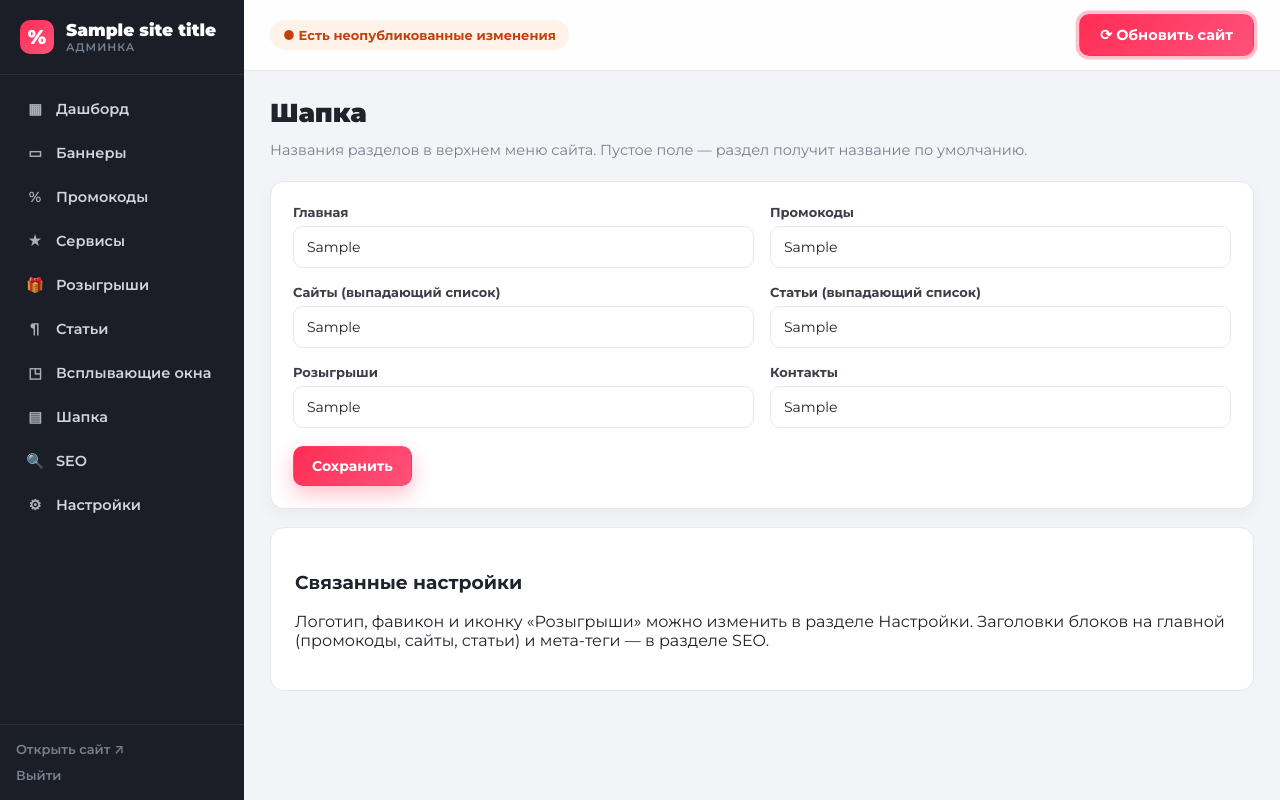
After one commit to decraisgg/promocodich, a Node project: template views/admin/header.ejs in a window 1280 px wide. The commit adds this page. Run offline with Node 20 templates, Linux system fonts and the light colour scheme; the template is opened without the code that fills it: most values are stand-ins (such as "Sample title", 1, 10 or a date in 2020).

Commit message:
Add editable header labels, enlarge giveaways icon, harden primary button text
- New admin "Шапка" tab (/admin/header): edit the navigation labels
  (Главная / Промокоды / Сайты / Статьи / Розыгрыши / Контакты); nav_* settings
  with safe fallbacks, used in the public header
- Enlarge the giveaways icon image (18px -> 32px) using negative vertical
  margins so the row height is unchanged and the "Розыгрыши" text does not
  shift down
- Force white text on the red primary button (color + -webkit-text-fill-color)
  so "Сохранить статью" and other primary buttons stay readable on any client
- Keep amvera.yml added for deployment

No database rows, uploads or images were removed.

Co-Authored-By: Claude Sonnet 4.6 <noreply@anthropic.com>
Claude-Session: https://claude.ai/code/session_01FjpgQapTuucdS9iK8BzVqM

```diff
--- a/public/css/admin.css
+++ b/public/css/admin.css
@@ -79,8 +79,9 @@ a { color: inherit; text-decoration: none; }
 .btn { display: inline-flex; align-items: center; gap: 8px; justify-content: center; border: 1px solid var(--line); background: #fff; color: var(--text); font: inherit; font-weight: 700; font-size: 14px; padding: 10px 18px; border-radius: 10px; cursor: pointer; transition: .15s; }
 .btn:hover { border-color: #cfd3dd; }
 .btn-sm { padding: 7px 12px; font-size: 13px; }
-.btn-primary { background: linear-gradient(135deg, var(--accent), var(--accent-2)); color: #fff; border-color: transparent; box-shadow: 0 8px 20px rgba(255,45,85,.3); }
-.btn-primary:hover { filter: brightness(1.07); }
+.btn-primary { background: linear-gradient(135deg, var(--accent), var(--accent-2)); color: #fff; -webkit-text-fill-color: #fff; border-color: transparent; box-shadow: 0 8px 20px rgba(255,45,85,.3); }
+.btn-primary, .btn-primary * { color: #fff; -webkit-text-fill-color: #fff; }
+.btn-primary:hover { filter: brightness(1.07); color: #fff; -webkit-text-fill-color: #fff; }
 .btn-danger { background: #fff; color: #c0263f; border-color: #f3ccd4; }
 .btn-danger:hover { background: #c0263f; color: #fff; border-color: #c0263f; }
 .btn-block { width: 100%; }
--- /dev/null
+++ b/views/admin/header.ejs
@@ -0,0 +1,44 @@
+<%- include('partials/admin-header') %>
+
+<div class="page-head">
+  <h1>Шапка</h1>
+  <p class="page-sub">Названия разделов в верхнем меню сайта. Пустое поле — раздел получит название по умолчанию.</p>
+</div>
+
+<form method="post" action="/admin/header" class="card form">
+  <div class="form-grid">
+    <div class="field">
+      <label>Главная</label>
+      <input type="text" name="nav_home" class="input" value="<%= values.nav_home %>" placeholder="Главная">
+    </div>
+    <div class="field">
+      <label>Промокоды</label>
+      <input type="text" name="nav_promocodes" class="input" value="<%= values.nav_promocodes %>" placeholder="Промокоды">
+    </div>
+    <div class="field">
+      <label>Сайты (выпадающий список)</label>
+      <input type="text" name="nav_services" class="input" value="<%= values.nav_services %>" placeholder="Сайты">
+    </div>
+    <div class="field">
+      <label>Статьи (выпадающий список)</label>
+      <input type="text" name="nav_articles" class="input" value="<%= values.nav_articles %>" placeholder="Статьи">
+    </div>
+    <div class="field">
+      <label>Розыгрыши</label>
+      <input type="text" name="nav_giveaways" class="input" value="<%= values.nav_giveaways %>" placeholder="Розыгрыши">
+    </div>
+    <div class="field">
+      <label>Контакты</label>
+      <input type="text" name="nav_contacts" class="input" value="<%= values.nav_contacts %>" placeholder="Контакты">
+    </div>
+  </div>
+  <div class="form-actions"><button class="btn btn-primary" type="submit">Сохранить</button></div>
+</form>
+
+<div class="info-card" style="margin-top:18px">
+  <h3>Связанные настройки</h3>
+  <p>Логотип, фавикон и иконку «Розыгрыши» можно изменить в разделе <a href="/admin/settings">Настройки</a>.
+     Заголовки блоков на главной (промокоды, сайты, статьи) и мета-теги — в разделе <a href="/admin/seo">SEO</a>.</p>
+</div>
+
+<%- include('partials/admin-footer') %>
--- a/views/admin/partials/admin-header.ejs
+++ b/views/admin/partials/admin-header.ejs
@@ -23,6 +23,7 @@
         <a href="/admin/giveaways" class="<%= active === 'giveaways' ? 'active' : '' %>"><span>🎁</span> Розыгрыши</a>
         <a href="/admin/articles" class="<%= active === 'articles' ? 'active' : '' %>"><span>¶</span> Статьи</a>
         <a href="/admin/popups" class="<%= active === 'popups' ? 'active' : '' %>"><span>◳</span> Всплывающие окна</a>
+        <a href="/admin/header" class="<%= active === 'header' ? 'active' : '' %>"><span>▤</span> Шапка</a>
         <a href="/admin/seo" class="<%= active === 'seo' ? 'active' : '' %>"><span>🔍</span> SEO</a>
         <a href="/admin/settings" class="<%= active === 'settings' ? 'active' : '' %>"><span>⚙</span> Настройки</a>
       </nav>
```
Also changed, not shown: amvera.yml (added, +18 -0 lines), public/css/site.css (+6 -1 lines), src/db.js (+8 -0 lines), src/routes/admin.js (+18 -0 lines), views/public/partials/header.ejs (+6 -6 lines).
